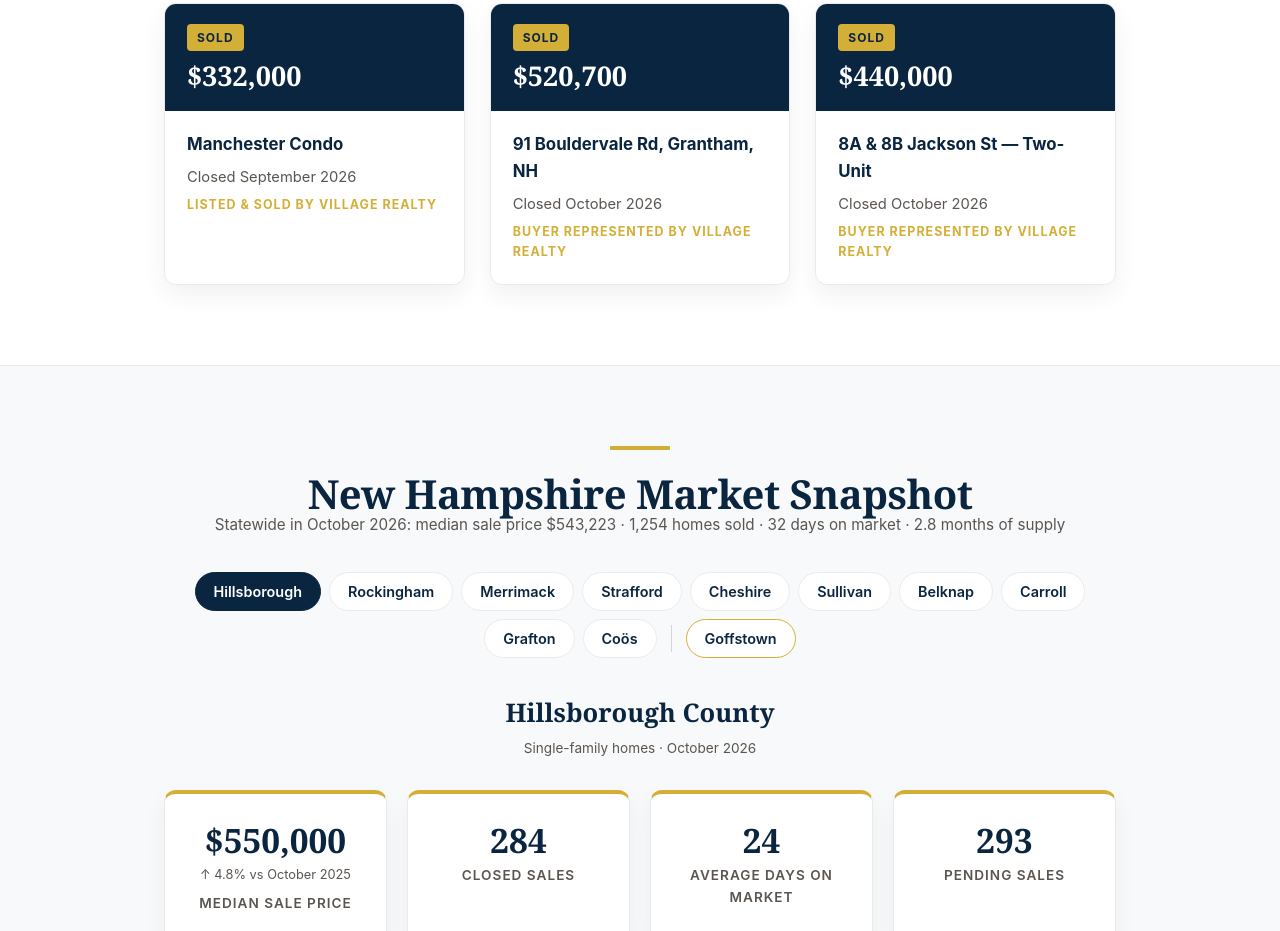
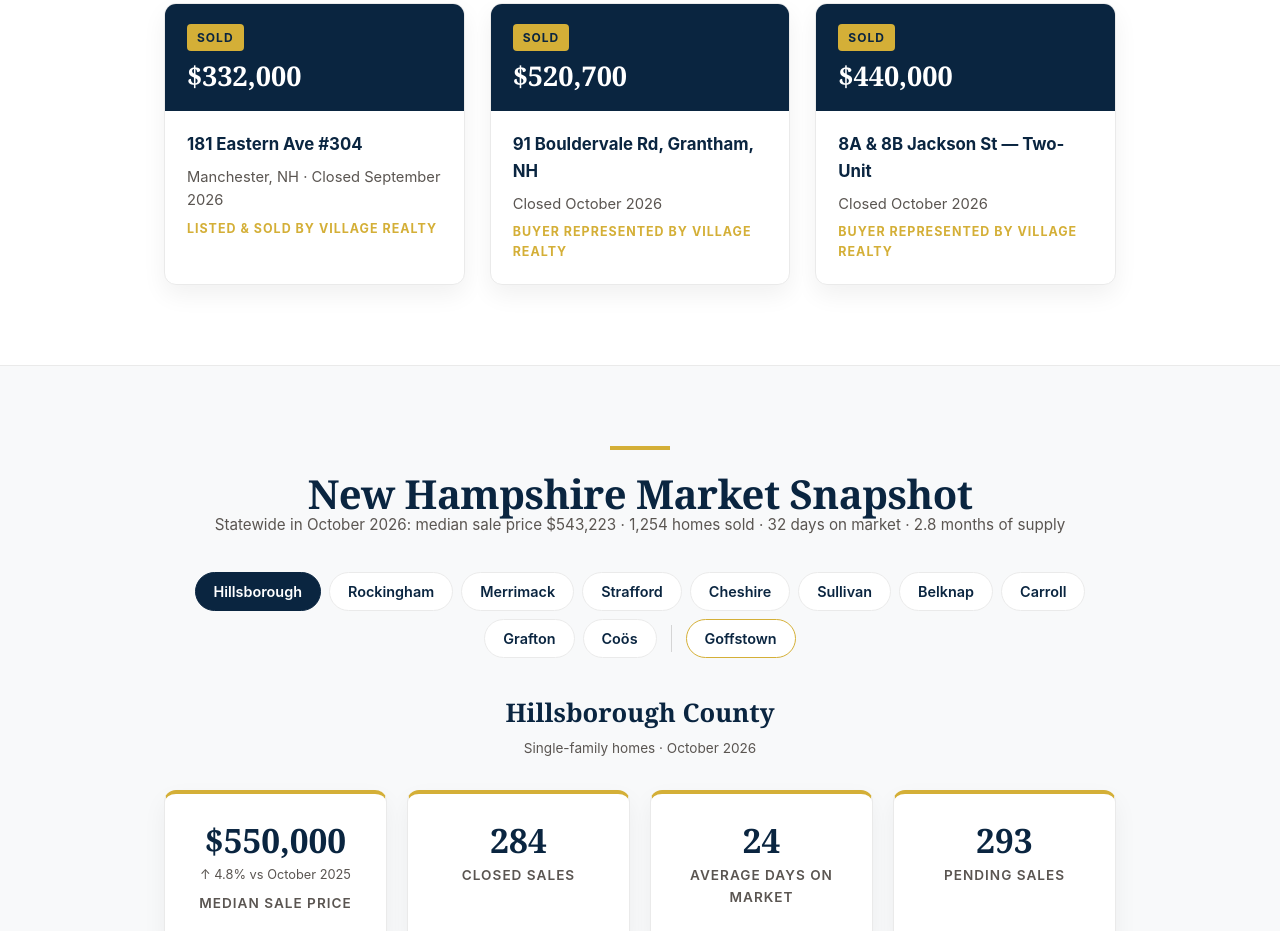
Before and after one commit to danrobertson53/VillageRealty, a plain HTML site: page index.html in a window 1280 px wide. Shown: the part 1896-2827 px from the top of the page. Drawn offline with Linux system fonts and the light colour scheme.

Commit message:
Preview: Manchester sold card now shows 181 Eastern Ave #304

```diff
--- a/index.html
+++ b/index.html
@@ -1355,8 +1355,8 @@
                         <div class="sold-price">$332,000</div>
                     </div>
                     <div class="sold-card-body">
-                        <h4>Manchester Condo</h4>
-                        <p>Closed September 2026</p>
+                        <h4>181 Eastern Ave #304</h4>
+                        <p>Manchester, NH &middot; Closed September 2026</p>
                         <div class="sold-role">Listed &amp; Sold by Village Realty</div>
                     </div>
                 </div>
```
